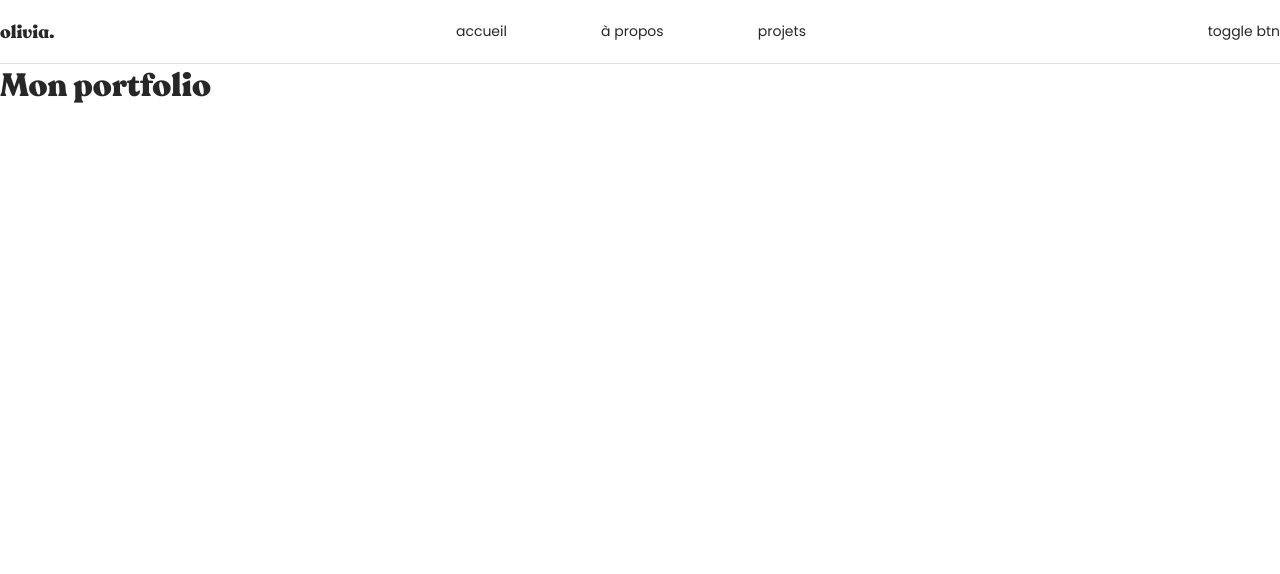
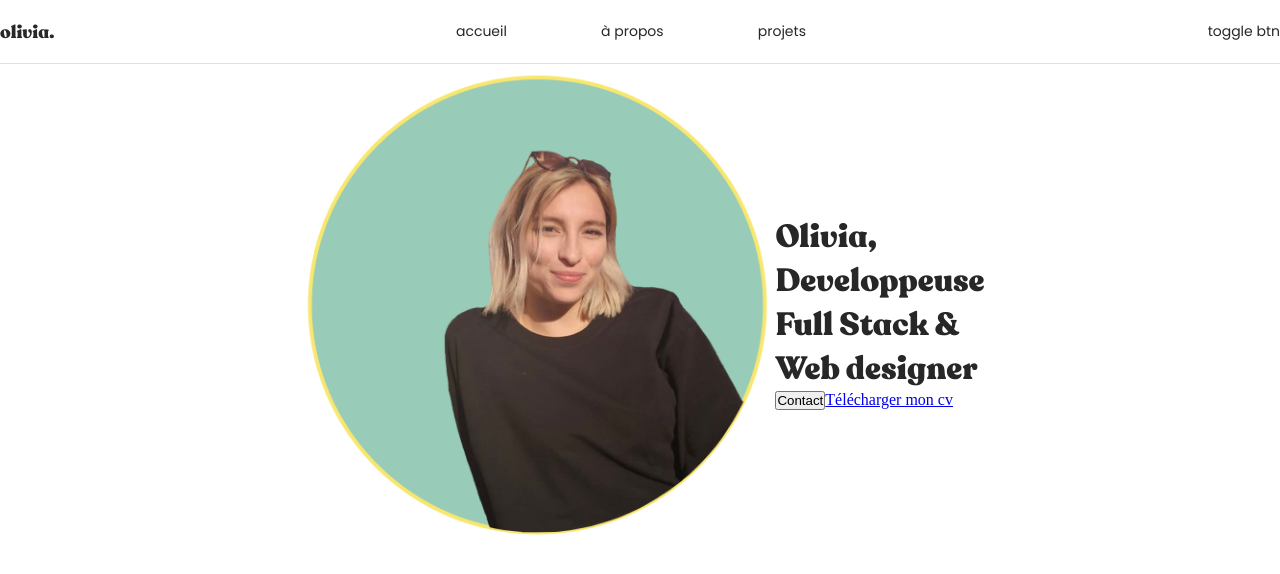
Before and after one commit to Lxvia/portfolio, a React (Create React App) app: page / in a window 1280 px wide. Shown: the top 574 px of the page. Built offline with nearby package versions, Linux system fonts and the light colour scheme.

Commit message:
add home

```diff
--- a/src/pages/Home.js
+++ b/src/pages/Home.js
@@ -1,11 +1,25 @@
-import React from 'react';
+import React from "react";
+import olivia from "../assets/images/oliviaportfolio.png";
 
 const Home = () => {
-    return (
+  return (
+    <div className="home">
+      <div className="home-left">
+        <img src={olivia} alt="photo de olivia" />
+      </div>
+      <div className="home-right">
+        <h1>
+          <span>Olivia,</span>
+          <br />
+          Developpeuse<br/> Full Stack &<br /> Web designer
+        </h1>
         <div>
-            <h1>Mon portfolio</h1>
+          <button>Contact</button>
+          <a href="/">Télécharger mon cv</a>
         </div>
-    );
+      </div>
+    </div>
+  );
 };
 
 export default Home;
--- /dev/null
+++ b/src/styles/_home.scss
@@ -0,0 +1,11 @@
+.home{
+    display: flex;
+    flex-direction: row;
+    justify-content: center;
+    align-items: center;
+
+    img{
+        width: 30em;
+        height: auto;
+    }
+}
--- a/src/styles/_settings.scss
+++ b/src/styles/_settings.scss
@@ -12,6 +12,9 @@ $title-font: "Recoleta Alt Black";
 $font: "Poppins";
 
 $black: #272727;
+$purple: #bbb0d6;
+$green: #a3cab9;
+$yellow: #feeb7b;
 
 @mixin rowCenterSpaceB {
     display: flex;
--- a/src/styles/index.scss
+++ b/src/styles/index.scss
@@ -1,2 +1,3 @@
 @import "./settings";
-@import "./components/navbar"
+@import "./components/navbar";
+@import "home";
```
Also changed, not shown: src/assets/images/oliviaportfolio.png (added).
